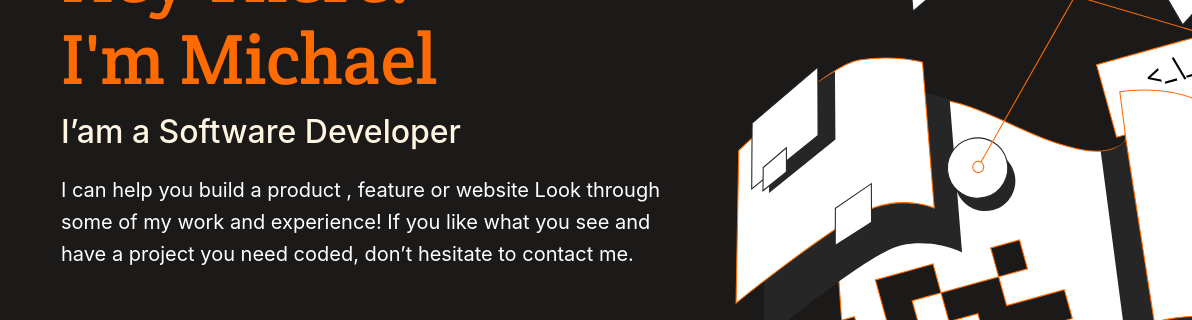
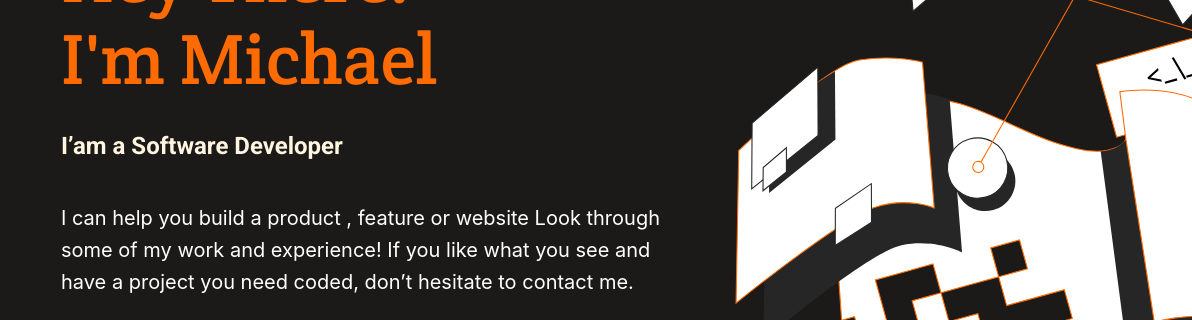
Before and after one commit to Micky373/My_portfolio, a website: page index.html in a window 1280 px wide. Shown: the part 285-605 px from the top of the page, 88-1280 px from the left. Drawn offline with Linux system fonts and the light colour scheme.

Commit message:
Complete check for alt,page title and headings

```diff
--- a/index.html
+++ b/index.html
@@ -54,7 +54,7 @@
     <section class="intro">
       <div class="content">
         <h1>Hey There.<br />I'm Michael</h1>
-        <h3>I’am a Software Developer</h3>
+        <h2>I’am a Software Developer</h2>
         <p>
           I can help you build a product , feature or website Look through some
           of my work and experience! If you like what you see and have a project
--- a/styles.css
+++ b/styles.css
@@ -52,12 +52,11 @@ a {
   line-height: 64px;
 }
 
-.content > h3 {
+.content > h2 {
   font-family: roboto, sans-serif;
   color: #fff5e1;
   font-size: 24px;
   line-height: 32px;
-  margin: auto;
   font-weight: bold;
 }
 
@@ -194,7 +193,12 @@ button:active {
 }
 
 .grid-item {
-  background: linear-gradient(180.45deg, rgba(38, 38, 38, 0) 0.75%, rgba(38, 38, 38, 0.9) 61.94%), url(./images/Personal_art.png);
+  background: linear-gradient(
+      180.45deg,
+      rgba(38, 38, 38, 0) 0.75%,
+      rgba(38, 38, 38, 0.9) 61.94%
+    ),
+    url(./images/Personal_art.png);
   background-repeat: no-repeat;
   background-size: 100% 100%;
   height: auto;
@@ -637,7 +641,12 @@ img:hover {
   }
 
   .grid-item {
-    background: linear-gradient(180.45deg, rgba(38, 38, 38, 0) 0.75%, rgba(38, 38, 38, 0.9) 61.94%), url(./images/Personal_art.png);
+    background: linear-gradient(
+        180.45deg,
+        rgba(38, 38, 38, 0) 0.75%,
+        rgba(38, 38, 38, 0.9) 61.94%
+      ),
+      url(./images/Personal_art.png);
     background-repeat: no-repeat;
     background-size: 100% 100%;
     height: auto;
```
